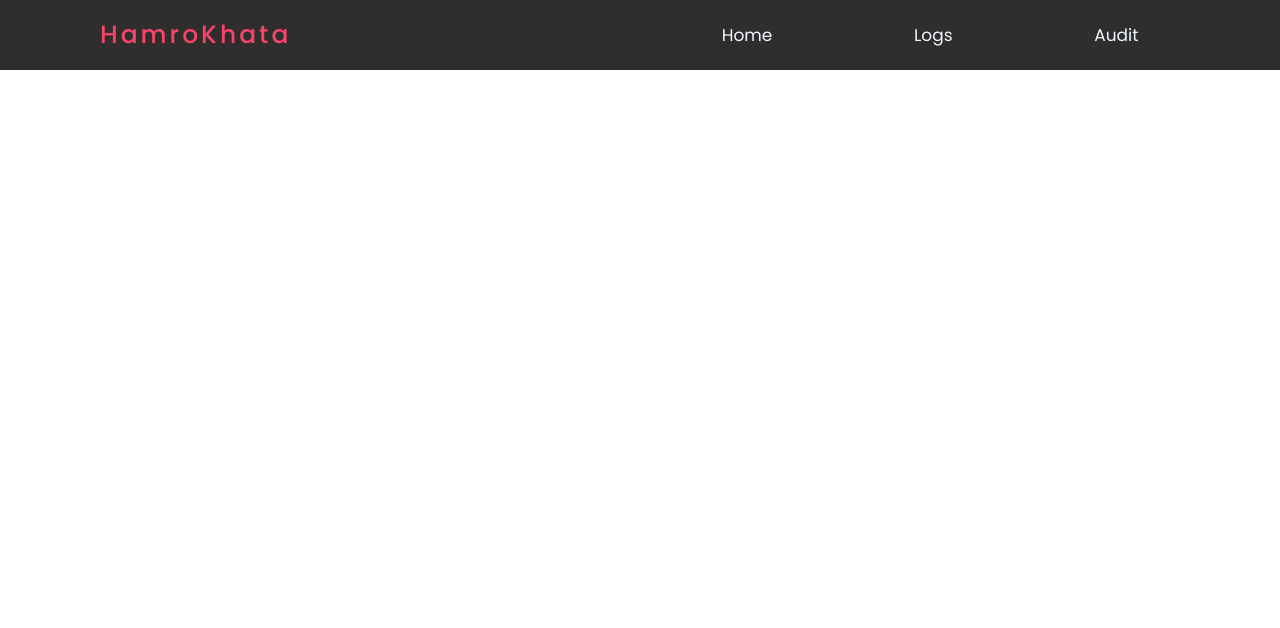
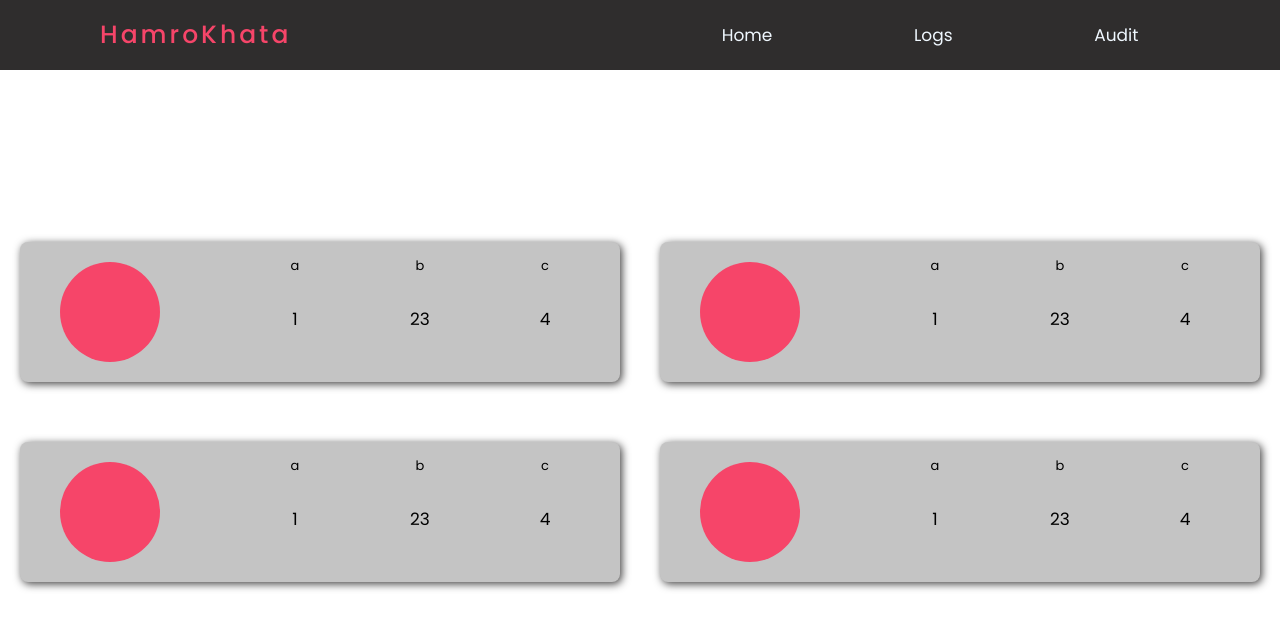
Before and after one commit to aakash018/hamroKhata-client, a React (Create React App) app: page /audit in a window 1280 px wide. Shown: the top 628 px of the page. Built offline with nearby package versions, Linux system fonts and the light colour scheme.

Commit message:
Infinity Load Not Working

```diff
--- a/src/App.tsx
+++ b/src/App.tsx
@@ -5,7 +5,9 @@ import './variables.css'
 import Header from "./Components/Header/index"
 import Home from "./Pages/Home"
 import Logs from "./Pages/Logs/index"
+import Audit from "./Pages/Audit/index";
 import LogsProvider from "./Context/Logs";
+
 
 function App() {
   return (
@@ -16,6 +18,7 @@ function App() {
           <LogsProvider>
             <Route component={Home} path="/" exact/>
             <Route component={Logs} path="/logs" exact/>
+            <Route component={Audit} path="/audit" exact/>
           </LogsProvider>
         </Switch>
       </Router>
--- /dev/null
+++ b/src/Components/AuditCard/index.tsx
@@ -0,0 +1,45 @@
+import React from 'react'
+import "./style.css";
+
+interface Props {
+    names: string[],
+    amounts: number[]
+}
+
+const index:React.FC<Props> = ({names, amounts}) => {
+    return (
+        <div className="audit-card-container">
+            <section className="audit-profile-picture">
+
+            </section>
+            <section className="audit-data-container">
+                <div className="audit-data">
+                    <section className="audit-data-name" >
+                        {names[0]}
+                    </section>
+                    <section className="audit-data-amount">
+                        {amounts[0]}
+                    </section>
+                </div>
+                <div className="audit-data">
+                    <section className="audit-data-name" >
+                        {names[1]}
+                    </section>
+                    <section className="audit-data-amount">
+                        {amounts[1]}
+                    </section>
+                </div>
+                <div className="audit-data">
+                    <section className="audit-data-name" >
+                        {names[2]}
+                    </section>
+                    <section className="audit-data-amount">
+                        {amounts[2]}
+                    </section>
+                </div>
+            </section>
+        </div>
+    )
+}
+
+export default index
--- /dev/null
+++ b/src/Components/AuditCard/style.css
@@ -0,0 +1,22 @@
+.audit-card-container {
+  background-color: var(--audit-card-background);
+
+  width: 600px;
+  height: 140px;
+
+  border-radius: 8px;
+  box-shadow: 2px 2px 8px rgb(65, 64, 64);
+
+  display: flex;
+  align-items: center;
+  justify-content: space-between;
+}
+
+.audit-profile-picture {
+  width: 100px;
+  height: 100px;
+  margin-left: 40px;
+
+  background-color: var(--theme-font-color);
+  border-radius: 50%;
+}
--- a/src/Components/Header/index.tsx
+++ b/src/Components/Header/index.tsx
@@ -8,7 +8,7 @@ const Header:React.FC = () => {
                 <ul>
                     <li><Link to="/" >Home</Link></li>
                     <li><Link to="/logs">Logs</Link></li>
-                    <li>Audit</li>
+                    <li><Link to="/audit">Audit</Link></li>
                 </ul>
             </section>
         </div>
--- a/src/Components/Logs_Table/style.css
+++ b/src/Components/Logs_Table/style.css
@@ -47,5 +47,5 @@
 }
 
 .delete-icon {
-  color: rgb(219, 34, 80);
+  color: var(--theme-font-color);
 }
--- /dev/null
+++ b/src/Pages/Audit/index.tsx
@@ -0,0 +1,19 @@
+import React from 'react'
+import "./style.css";
+import AuditCard from "../../Components/AuditCard/index"
+const Audit:React.FC = () => {
+    return (
+        <div>
+            <div className="audit-wraper">
+                <div className="audit-container">
+                    <AuditCard names={["a", "b", "c", "d"]} amounts={[1,23,4,8]}/>
+                    <AuditCard names={["a", "b", "c", "d"]} amounts={[1,23,4,8]}/>
+                    <AuditCard names={["a", "b", "c", "d"]} amounts={[1,23,4,8]}/>
+                    <AuditCard names={["a", "b", "c", "d"]} amounts={[1,23,4,8]}/>
+                </div>
+            </div>
+        </div>
+    )
+}
+
+export default Audit
--- /dev/null
+++ b/src/Pages/Audit/style.css
@@ -0,0 +1,37 @@
+.audit-wraper {
+  width: 100vw;
+  min-height: 88vh;
+
+  display: flex;
+  justify-content: center;
+  align-items: center;
+}
+
+.audit-container {
+  display: grid;
+  grid-template-columns: auto auto;
+  grid-template-rows: 160px 160px;
+
+  gap: 40px;
+}
+
+.audit-data-container {
+  display: flex;
+  width: 400px;
+  justify-content: space-evenly;
+  height: 80%;
+}
+
+.audit-data {
+  text-align: center;
+  min-width: 100px;
+  /* background-color: bisque; */
+}
+.audit-data-name {
+  font-size: 1.3rem;
+}
+
+.audit-data-amount {
+  margin-top: 30px;
+  font-size: 1.7rem;
+}
--- a/src/Pages/Logs/index.tsx
+++ b/src/Pages/Logs/index.tsx
@@ -1,5 +1,5 @@
 import axios from 'axios'
-import React, { useEffect } from 'react'
+import React, { useEffect, useRef, useState } from 'react'
 import "./style.css"
 
 import { useLogs } from '../../Context/Logs'
@@ -9,23 +9,56 @@ import LogsTable from "../../Components/Logs_Table/index"
 const Logs:React.FC = () => {
 
     const { logs, setLogs } = useLogs()
+    const [loading, setLoading] = useState<boolean>(false)
+    const log_request_position = useRef(0)
+
+    const logs_container:React.RefObject<HTMLDivElement> = useRef(null)
+
+    // ! INIFINITY SCROLL NOT WORKING :
+    // !     INFINITY LOOP
+   // !
+    const handleLogsRequest = async () => {
+        console.log("Send")
+        const response = await axios
+                                .get<ILogs[]>("/api/logs",
+                                    { params: {log_position: log_request_position.current} }
+                                )
+        if(setLogs){
+            setLogs(prev => prev.concat(response.data as any))
+            log_request_position.current = log_request_position.current + 5
+            setLoading(false)
+        }
+    }
 
     useEffect(() => {
        (
            async () => {
                if(logs?.length === 0){
-                    const response = await axios.get<ILogs[]>("/api/logs")
-                    if(setLogs){
-                        setLogs(response.data)
-                    }
+                    setLoading(true)
+                   handleLogsRequest()
                 }
            }
        )()
     }, [setLogs, logs])
 
+
+
+    useEffect(() => {
+        const element = logs_container.current
+        logs_container.current?.addEventListener("scroll", () => {
+            if(element){
+                if(element.scrollTop > element.scrollHeight - element.offsetHeight){
+                    handleLogsRequest()
+                }
+            }
+        })
+    })
+
     return (
         <div className="logs-wraper">
-            <div className="logs-container">
+            {loading && <h1>Loading</h1>}
+            {!loading &&
+            <div className="logs-container" ref={logs_container}>
             {logs && (logs as ILogs[]).map((log, i) => (
 
                 <LogsTable
@@ -38,7 +71,7 @@ const Logs:React.FC = () => {
                 />
 
             ))}
-            </div>
+            </div>}
         </div>
     )
 }
--- a/src/Pages/Logs/style.css
+++ b/src/Pages/Logs/style.css
@@ -11,7 +11,7 @@
 
 .logs-container {
   width: 800px;
-  height: auto;
+  height: 400px;
 
   margin: 70px 0 70px 0;
 
@@ -20,5 +20,9 @@
 
   cursor: pointer;
 
-  /* background-color: brown; */
+  background-color: brown;
+  overflow-y: scroll;
 }
+/* .logs-container::-webkit-scrollbar {
+  display: none;
+} */
--- a/src/variables.css
+++ b/src/variables.css
@@ -1,5 +1,6 @@
 html {
   --theme-background-color: #2f2d2d;
   --theme-font-color: #f64569;
+  --audit-card-background: #c4c4c4;
   --default-font: "Poppins";
 }
```
Also changed, not shown: public/manifest.json, 1 other file (tests, documents, lock files or other folders).
